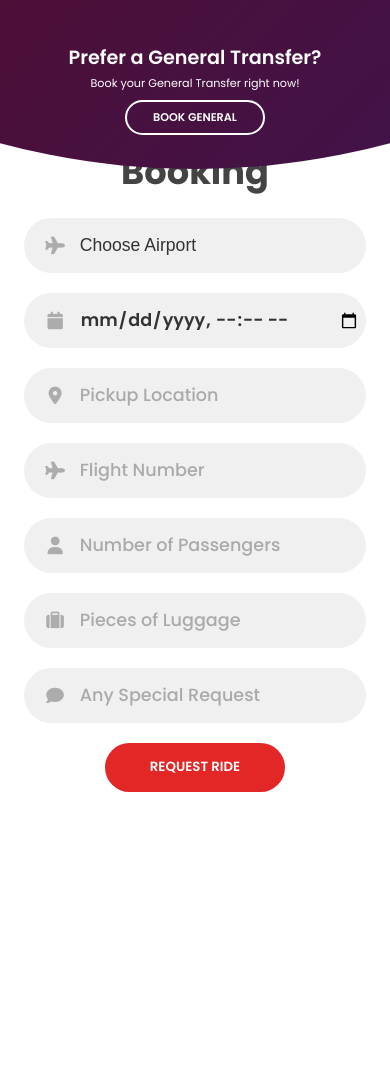
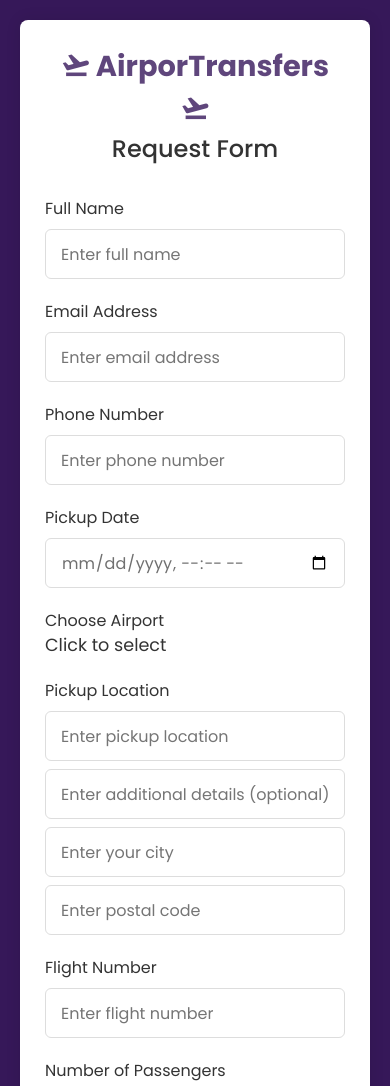
Before and after one commit to CreatorStefann/AirportTransfer, a plain HTML site: page form.html in a window 390 px wide. Shown: the top 1086 px of the page. Before the commit the page ends 844 px from the top, so only its background shows below. Drawn offline with nearby package versions, Linux system fonts and the light colour scheme.

Commit message:
Redesigned the form

```diff
--- a/assets/css/formstyle.css
+++ b/assets/css/formstyle.css
@@ -1,135 +1,98 @@
-/* Fuad Suleymanli */
-@import url("https://fonts.googleapis.com/css2?family=Poppins:wght@200;300;400;500;600;700;800&display=swap");
-@import url('https://fonts.googleapis.com/css2?family=Roboto:wght@500&display=swap');
-
+/* Import Google font - Poppins */
+@import url("https://fonts.googleapis.com/css2?family=Poppins:wght@200;300;400;500;600;700&display=swap");
 * {
   margin: 0;
   padding: 0;
   box-sizing: border-box;
-}
-
-body,
-input {
   font-family: "Poppins", sans-serif;
 }
-
-.container {
-  position: relative;
-  width: 100%;
-  background-color: #fff;
+body {
   min-height: 100vh;
-  overflow: hidden;
-}
-
-.forms-container {
-  position: absolute;
-  width: 100%;
-  height: 100%;
-  top: 0;
-  left: 0;
-}
-
-.signin-signup {
-  position: absolute;
-  top: 50%;
-  transform: translate(-50%, -50%);
-  left: 75%;
-  width: 50%;
-  transition: 1s 0.7s ease-in-out;
-  display: grid;
-  grid-template-columns: 1fr;
-  z-index: 5;
-}
-
-form {
   display: flex;
   align-items: center;
   justify-content: center;
-  flex-direction: column;
-  padding: 0rem 5rem;
-  transition: all 0.2s 0.7s;
-  overflow: hidden;
-  grid-column: 1 / 2;
-  grid-row: 1 / 2;
+  padding: 20px;
+  background: hsl(268, 58%, 22%);
 }
-
-form.sign-up-form {
-  opacity: 0;
-  z-index: 1;
+.container {
+  position: relative;
+  max-width: 700px;
+  width: 100%;
+  background: #fff;
+  padding: 25px;
+  border-radius: 8px;
+  box-shadow: 0 0 15px rgba(0, 0, 0, 0.1);
 }
-
-form.sign-in-form {
-  z-index: 2;
-}
-
-.title {
-  font-size: 2.2rem;
-  color: #444;
-  margin-bottom: 10px;
+.container header {
+  font-size: 1.5rem;
+  color: #333;
+  font-weight: 500;
   text-align: center;
 }
-
-.sign-up-form .input-field {
-    max-width: 380px;
+h1{
+    font-size: 1.8rem;
+    color: hsl(268, 28%, 38%);
+    font-weight: 800;
+    text-align: center;
+}
+.container .form {
+  margin-top: 30px;
+}
+.form .input-box {
   width: 100%;
-    background-color: #f0f0f0;
-    margin: 7px 0;
-    height: 45px;
-    border-radius: 55px;
-    display: grid;
-    grid-template-columns: 15% 85%;
-    padding: 0 0.4rem;
+  margin-top: 20px;
+}
+.input-box label {
+  color: #333;
+}
+.form :where(.input-box input, .select-box) {
   position: relative;
+  height: 50px;
+  width: 100%;
+  outline: none;
+  font-size: 1rem;
+  color: #707070;
+  margin-top: 8px;
+  border: 1px solid #ddd;
+  border-radius: 6px;
+  padding: 0 15px;
+}
+.input-box input:focus {
+  box-shadow: 0 1px 0 rgba(0, 0, 0, 0.1);
+}
+.form .column {
+  display: flex;
+  column-gap: 15px;
 }
 
 
-  .sign-up-form  .input-field i {
-    text-align: center;
-    line-height: 45px;
-    color: #acacac;
-    transition: 0.5s;
-    font-size: 1.1rem;
+.form button {
+  height: 55px;
+  width: 100%;
+  color: #fff;
+  font-size: 1rem;
+  font-weight: 400;
+  margin-top: 30px;
+  border: none;
+  cursor: pointer;
+  transition: all 0.2s ease;
+  background: rgb(130, 106, 251);
 }
-
-
-.input-field {
-  max-width: 380px;
-  width: 100%;
-  background-color: #f0f0f0;
-  margin: 10px 0;
-  height: 55px;
-  border-radius: 55px;
-  display: grid;
-  grid-template-columns: 15% 85%;
-  padding: 0 0.4rem;
-  position: relative;
+.form button:hover {
+  background: rgb(88, 56, 250);
 }
-
-.input-field i {
-  text-align: center;
-  line-height: 55px;
-  color: #acacac;
-  transition: 0.5s;
-  font-size: 1.1rem;
+/*Responsive*/
+@media screen and (max-width: 500px) {
+  .form .column {
+    flex-wrap: wrap;
   }
-
-.input-field input {
-  background: none;
-  outline: none;
-  border: none;
-  line-height: 1;
-  font-weight: 600;
-  font-size: 1.1rem;
-  color: #333;
+  .form :where(.gender-option, .gender) {
+    row-gap: 15px;
   }
-
-.input-field input::placeholder {
-  color: #aaa;
-  font-weight: 500;
 }
 
 /* Add/Update this style to your existing CSS code */
-.input-field select {
+.input-box select {
     appearance: none;
     -webkit-appearance: none;
     -moz-appearance: none;
@@ -144,315 +107,20 @@ form.sign-in-form {
 }
 
 /* Add this style to ensure the text inside the select has the same styling as other fields */
-.input-field select option {
+.input-box select option {
     font-size: 1.1rem;
     color: #333;
 }
 
-.btn {
-  width: 180px;
-  background-color: #e32727;
-  border: none;
-  outline: none;
-  height: 49px;
-  border-radius: 49px;
-  color: #fff;
-  text-transform: uppercase;
-  font-weight: 600;
-  margin: 10px 0;
-  cursor: pointer;
-  transition: 0.5s;
-    font-family: "Poppins", sans-serif;
-
+/* Add/Update this style to your existing CSS code */
+.input-box label {
+    display: flex;
+    align-items: center;
 }
 
-.btn:hover {
-  background-color: #cc1e1e;
+.input-box input[type="checkbox"] {
+    margin-bottom: 6px;
+    margin-left: 8px; /* Adjust this value as needed */
+    width: 15px; /* Adjust this value as needed */
+    height: 15px; /* Adjust this value as needed */
 }
-
-.panels-container {
-  position: absolute;
-  height: 100%;
-  width: 100%;
-  top: 0;
-  left: 0;
-  display: grid;
-  grid-template-columns: repeat(2, 1fr);
-}
-
-.container:before {
-  content: "";
-  position: absolute;
-  height: 2000px;
-  width: 2000px;
-  top: -10%;
-  right: 48%;
-  transform: translateY(-50%);
-  background-image: linear-gradient(-45deg, hsl(268, 58%, 22%) 0%, #740000 100%);
-  transition: 1.8s ease-in-out;
-  border-radius: 50%;
-  z-index: 6;
-}
-
-.image {
-  width: 80%;
-  transition: transform 1.1s ease-in-out;
-  transition-delay: 0.4s;
-}
-
-.image-avatar{
-  width:30%;
-  transition: transform 1.1s ease-in-out;
-  transition-delay: 0.4s;
-}
-.panel {
-  display: flex;
-  flex-direction: column;
-  align-items: flex-end;
-  justify-content: space-around;
-  text-align: center;
-  z-index: 6;
-}
-
-.left-panel {
-  pointer-events: all;
-  padding: 3rem 17% 2rem 12%;
-}
-
-.right-panel {
-  pointer-events: none;
-  padding: 3rem 12% 2rem 17%;
-}
-
-.panel .content {
-  color: #fff;
-  transition: transform 0.9s ease-in-out;
-  transition-delay: 0.6s;
-}
-
-.panel h3 {
-  font-weight: 600;
-  line-height: 1;
-  font-size: 1.5rem;
-}
-
-.panel p {
-  font-size: 0.95rem;
-  padding: 0.7rem 0;
-}
-
-.btn.transparent {
-  margin: 0;
-  background: none;
-  border: 2px solid #fff;
-  width: 170px;
-  height: 41px;
-  font-weight: 600;
-  font-size: 0.8rem;
-  font-family: "Poppins", sans-serif;
-
-}
-
-.btn.transparent:hover {
-   background-color: #fff;
-    border: 2px solid #fff;
-    color:#cc1e1e;
-    width: 170px;
-    height: 41px;
-    font-weight: 600;
-    font-size: 0.8rem;
-    transition: 00.5s ease-in-out;
-  }
-
-.href{
-  font-family: "Poppins", sans-serif;
-  text-decoration: none;
-  color:rgb(0, 0, 0);
-}
-.href:hover{
-  font-family: "Poppins", sans-serif;
-  text-decoration: none;
-  transition: 00.5s  ease-in-out;
-  color:#cc1e1e;
-}
-
-
-.right-panel .image,
-.right-panel .content {
-  transform: translateX(800px);
-}
-
-/* Animation */
-
-.container.sign-up-mode:before {
-  transform: translate(100%, -50%);
-  right: 52%;
-}
-
-.container.sign-up-mode .left-panel .image,
-.container.sign-up-mode .left-panel .content {
-  transform: translateX(-800px);
-}
-
-.container.sign-up-mode .signin-signup {
-  left: 25%;
-}
-
-.container.sign-up-mode form.sign-up-form {
-  opacity: 1;
-  z-index: 2;
-}
-
-.container.sign-up-mode form.sign-in-form {
-  opacity: 0;
-  z-index: 1;
-}
-
-.container.sign-up-mode .right-panel .image,
-.container.sign-up-mode .right-panel .content {
-  transform: translateX(0%);
-}
-
-.container.sign-up-mode .left-panel {
-  pointer-events: none;
-}
-
-.container.sign-up-mode .right-panel {
-  pointer-events: all;
-}
-
-@media (max-width: 870px) {
-  .container {
-    min-height: 800px;
-    height: 100vh;
-  }
-  .signin-signup {
-    width: 100%;
-    top: 95%;
-    transform: translate(-50%, -100%);
-    transition: 1s 0.8s ease-in-out;
-  }
-
-  .signin-signup,
-  .container.sign-up-mode .signin-signup {
-    left: 50%;
-  }
-
-  .panels-container {
-    grid-template-columns: 1fr;
-    grid-template-rows: 1fr 2fr 1fr;
-  }
-
-  .panel {
-    flex-direction: row;
-    justify-content: space-around;
-    align-items: center;
-    padding: 2.5rem 8%;
-    grid-column: 1 / 2;
-  }
-
-  .right-panel {
-    grid-row: 3 / 4;
-  }
-
-  .left-panel {
-    grid-row: 1 / 2;
-  }
-
-  .image {
-    width: 100%;
-    transition: transform 0.9s ease-in-out;
-    transition-delay: 0.6s;
-  }
-
-  .panel .content {
-    padding-right: 15%;
-    transition: transform 0.9s ease-in-out;
-    transition-delay: 0.8s;
-  }
-
-  .panel h3 {
-    font-size: 1.2rem;
-  }
-
-  .panel p {
-    font-size: 0.7rem;
-    padding: 0.5rem 0;
-  }
-
-  .btn.transparent {
-    width: 140px;
-    height: 35px;
-    font-size: 0.7rem;
-    font-family: "Poppins", sans-serif;
-
-  }
-
-  .container:before {
-    width: 1500px;
-    height: 1500px;
-    transform: translateX(-50%);
-    left: 30%;
-    bottom: 75%;
-    right: initial;
-    top: initial;
-    transition: 2s ease-in-out;
-  }
-
-  .container.sign-up-mode:before {
-    transform: translate(-50%, 100%);
-    bottom: 32%;
-    right: initial;
-  }
-
-  .container.sign-up-mode .left-panel .image,
-  .container.sign-up-mode .left-panel .content {
-    transform: translateY(-300px);
-  }
-
-  .container.sign-up-mode .right-panel .image,
-  .container.sign-up-mode .right-panel .content {
-    transform: translateY(0px);
-  }
-
-  .right-panel .image,
-  .right-panel .content {
-    transform: translateY(300px);
-  }
-
-  .container.sign-up-mode .signin-signup {
-    top: 5%;
-    transform: translate(-50%, 0);
-  }
-
-}
-
-@media (max-width: 570px) {
-  form {
-    padding: 0 1.5rem;
-  }
-
-  .image {
-    display: none;
-  }
-  .panel .content {
-    padding: 0.5rem 1rem;
-  }
-  .container {
-    padding: 1.5rem;
-  }
-
-  .container:before {
-    bottom: 80%;
-    left: 50%;
-  }
-
-  .container.sign-up-mode:before {
-    bottom: 28%;
-    left: 50%;
-  }
-
-  .left-panel{
-    margin-bottom: auto;
-  }
-  }
--- a/form.html
+++ b/form.html
@@ -1,100 +1,105 @@
 <!DOCTYPE html>
+<!---Coding By CodingLab | www.codinglabweb.com--->
 <html lang="en">
   <head>
-    <meta charset="UTF-8">
-    <meta name="viewport" content="width=device-width, initial-scale=1.0">
-    <script src="https://kit.fontawesome.com/64d58efce2.js" crossorigin="anonymous"></script>
+    <meta charset="UTF-8" />
+    <meta name="viewport" content="width=device-width, initial-scale=1.0" />
+    <meta http-equiv="X-UA-Compatible" content="ie=edge" />
+    <!--<title>Registration Form in HTML CSS</title>-->
+    <!---Custom CSS File--->
+    <link rel="stylesheet" href="https://cdnjs.cloudflare.com/ajax/libs/remixicon/3.5.0/remixicon.css" crossorigin="">
     <link rel="stylesheet" href="./assets/css/formstyle.css" />
-    <title>AirporTransfer</title>
   </head>
   <body>
-    <div class="container">
-        <div class="forms-container">
-            <div class="signin-signup">
-                <!-- Airport Transfer Form -->
-                <form action="#" class="sign-in-form">
-                    <h2 class="title">Airport Transfer Booking</h2>
-                    <div class="input-field">
-                        <i class="fas fa-plane"></i>
+    <section class="container">
+        <h1><i class="ri-flight-takeoff-line"></i> AirporTransfers <i class="ri-flight-takeoff-line"></i> </h1>
+      <header>Request Form</header>
+      <form action="#" class="form">
+        <div class="input-box">
+          <label>Full Name</label>
+          <input type="text" placeholder="Enter full name" required />
+        </div>
+
+        <div class="input-box">
+          <label>Email Address</label>
+          <input type="text" placeholder="Enter email address" required />
+        </div>
+
+        <div class="column">
+          <div class="input-box">
+            <label>Phone Number</label>
+            <input type="number" placeholder="Enter phone number" required />
+          </div>
+          <div class="input-box">
+            <label>Pickup Date</label>
+            <input type="datetime-local" placeholder="Enter pickup date" required />
+          </div>
+        </div>
+        <div class="input-box">
+            <label>Choose Airport</label>
             <select id="chooseAirport" name="chooseAirport" required>
-                            <option value="" disabled selected>Choose Airport</option>
+                <option value="" disabled selected>Click to select</option>
                 <option value="OTP_Bucharest">OTP - Bucharest Henri Coanda International Airport</option>
                 <option value="CLJ_Cluj">CLJ - Cluj International Airport</option>
                 <option value="TSR_Timisoara">TSR - Timisoara Traian Vuia International Airport</option>
             </select>
         </div>
-                    <div class="input-field">
-                        <i class="fas fa-calendar"></i>
-                        <input type="datetime-local" placeholder="Pickup Date and Time" />
+
+        <div class="input-box address">
+            <label>Pickup Location</label>
+            <input type="text" placeholder="Enter pickup location" required />
+            <input type="text" placeholder="Enter additional details (optional)" required />
+            <div class="column">
             </div>
-                    <div class="input-field">
-                        <i class="fas fa-map-marker-alt"></i>
-                        <input type="text" placeholder="Pickup Location" />
-                    </div>
-                    <div class="input-field">
-                        <i class="fas fa-plane"></i>
-                        <input type="text" placeholder="Flight Number" />
-                    </div>
-                    <div class="input-field">
-                        <i class="fas fa-user"></i>
-                        <input type="number" placeholder="Number of Passengers" />
-                    </div>
-                    <div class="input-field">
-                        <i class="fas fa-suitcase"></i>
-                        <input type="text" placeholder="Pieces of Luggage" />
-                    </div>
-                    <div class="input-field">
-                        <i class="fas fa-comment"></i>
-                        <input type="text" placeholder="Any Special Request" />
-                    </div>
-
-                    <input type="submit" value="REQUEST RIDE" class="btn solid" />
-                </form>
-
-                <!-- General Transfer Form -->
-                <form action="#" class="sign-up-form">
-                    <h2 class="title">General Transfer Booking</h2>
-                    <div class="input-field">
-                        <i class="fas fa-user"></i>
-                        <input type="text" placeholder="Your Full Name" />
-                    </div>
-                    <div class="input-field">
-                        <i class="fas fa-envelope"></i>
-                        <input type="email" placeholder="Email" />
-                    </div>
-                    <div class="input-field">
-                        <i class="fas fa-phone"></i>
-                        <input type="tel" placeholder="Phone Number" />
-                    </div>
-                    <div class="input-field">
-                        <i class="fas fa-lock"></i>
-                        <input type="password" placeholder="Password" />
-                    </div>
-
-                    <input type="submit" class="btn" value="REQUEST RIDE" />
-                </form>
+            <div class="column">
+                <input type="text" placeholder="Enter your city" required />
+                <input type="number" placeholder="Enter postal code" required />
             </div>
         </div>
 
-        <div class="panels-container">
-            <div class="panel left-panel">
-                <div class="content">
-                    <h3>Prefer a General Transfer?</h3>
-                    <p>Book your General Transfer right now!</p>
-                    <button class="btn transparent" id="sign-up-btn">BOOK GENERAL</button>
+        <div class="input-box">
+            <label>Flight Number</label>
+            <input type="text" placeholder="Enter flight number" />
         </div>
-                <img src="./assets/img/register.svg" class="image" alt="Register" />
+
+        <div class="input-box">
+            <label>Number of Passengers</label>
+            <input type="number" placeholder="Enter number of passengers" />
         </div>
-            <div class="panel right-panel">
-                <div class="content">
-                    <h3>Prefer an Airport Transfer?</h3>
-                    <p>Book your Airport Transfer right now!</p>
-                    <button class="btn transparent" id="sign-in-btn">BOOK AIRPORT</button>
+
+        <div class="input-box">
+            <label>Pieces of Luggage</label>
+            <input type="text" placeholder="Enter pieces of luggage" />
         </div>
-                <img src="./assets/img/login.svg" class="image" alt="Login" />
+
+        <div class="input-box">
+            <label>Any Special Request</label>
+            <input type="text" placeholder="Enter any special request" />
+        </div>
+        <div class="input-box address">
+          <label>Destination</label>
+          <input type="text" placeholder="Enter street address" required />
+          <input type="text" placeholder="Enter additional details (optional)" required />
+          <div class="column">
+          </div>
+          <div class="column">
+            <input type="text" placeholder="Enter your city" required />
+            <input type="number" placeholder="Enter postal code" required />
           </div>
         </div>
+        <div class="input-box">
+            <label>Any Special Request</label>
+            <input type="text" placeholder="Enter any special request" />
         </div>
-    <script src="./assets/js/formjs.js"></script>
+
+        <div class="input-box">
+            <label>
+                Need a Return Transfer
+                <input type="checkbox" name="returnTransfer" />
+            </label>
+        </div>
+        <button>Submit</button>
+      </form>
+    </section>
   </body>
 </html>
```
Lines whose indentation alone changed are shown as unchanged.
